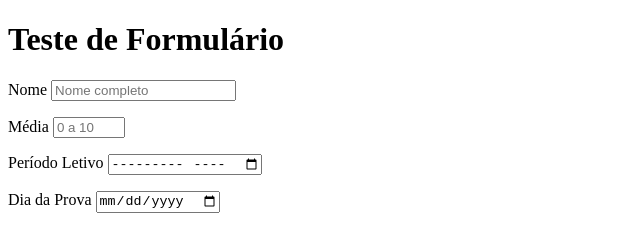
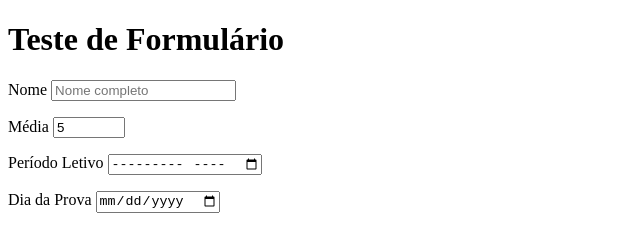
Before and after one commit to francisco-jose-vieira/html-css, a plain HTML site: page exercícios/ex025/form003.html in a window 1280 px wide. Shown: the top 226 px of the page, 0-640 px from the left. Drawn offline with Linux system fonts and the light colour scheme.

Commit message:
Update form003.html

```diff
--- a/exercícios/ex025/form003.html
+++ b/exercícios/ex025/form003.html
@@ -15,7 +15,7 @@
         </p>
         <p>
             <label for="imedia">Média</label>
-            <input type="number" name="media" id="imedia" required min="0" max="10" placeholder="0 a 10" step="0.1">
+            <input type="number" name="media" id="imedia" required min="0" max="10" value="5" step="0.1">
         </p>
         <p>
             <label for="imes">Período Letivo</label>
```
